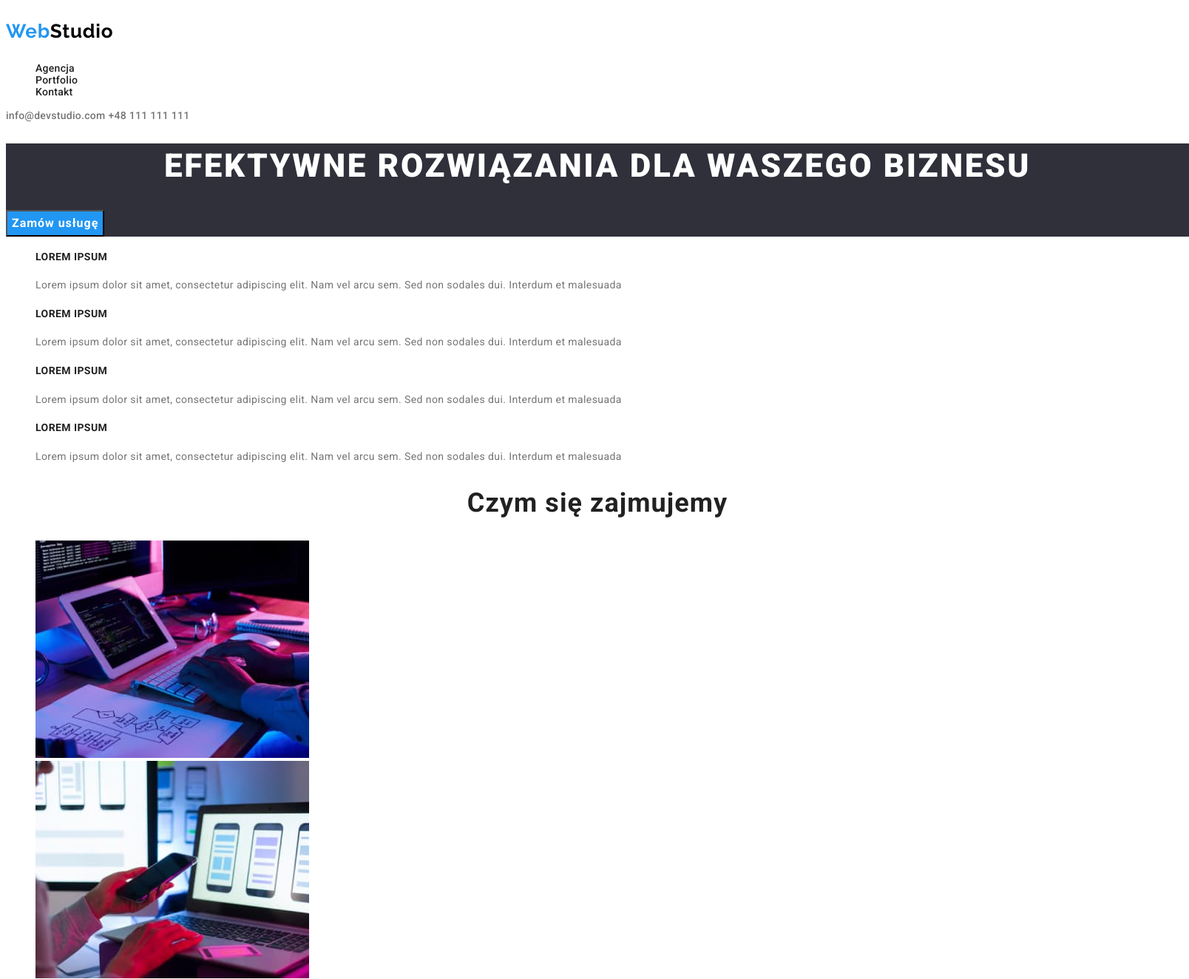
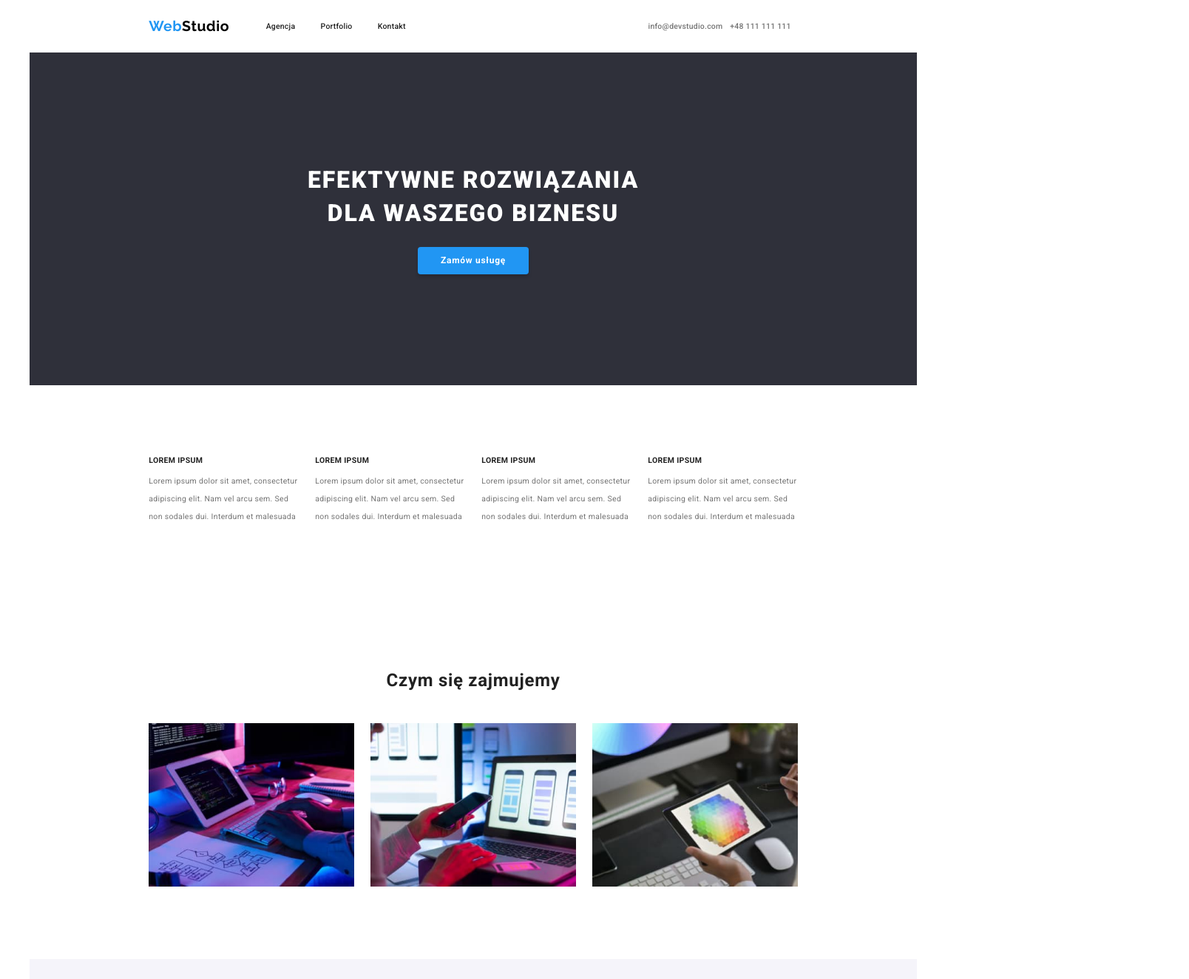
Before and after one commit to adrianastulich/goit-markup-hw-03, a plain HTML site: page index.html in a window 1280 px wide. Shown: the top 1324 px of the page at 74% size, 1608 px wide, since content can reach past the window. Drawn offline with nearby package versions, Linux system fonts and the light colour scheme.

Commit message:
update flex in CSS

```diff
--- a/css/styles.css
+++ b/css/styles.css
@@ -14,10 +14,30 @@ body {
   font-family: "Roboto", sans-serif;
   background-color: var(--brand-color);
   color: var(--brand-text-color);
-  width: 1600px;
+}
+ul,
+li,
+a,
+nav,
+h1,
+h2 {
+  padding: 0;
+  margin: 0;
+}
+
+.container {
+  width: 1200px;
+  margin: 0 auto;
+  display: flex;
+  flex-direction: column;
 }
 
 .header-part {
+  display: flex;
+  justify-content: space-between;
+  align-items: center;
+  padding-left: 13.44%;
+  padding-right: 14.19%;
   border-bottom: 1px var(--border-color);
 }
 
@@ -26,19 +46,42 @@ body {
   font-family: "Raleway", sans-serif;
   text-decoration: none;
   font-weight: 700;
-  font-size: 26px;
+  font-size: 19.5px;
   line-height: 2rem;
   letter-spacing: 0.03em;
+  margin-right: 5.69%;
+  width: auto;
 }
 .dark-text {
   color: var(--logo-color);
 }
+nav {
+  width: 190.5px;
+  display: flex;
+}
 .headermenu {
+  display: flex;
+  justify-content: flex-start;
+  flex-grow: 2;
+  padding: 0;
+  margin: 0;
+  gap: 18%;
+  width: 100%;
   list-style-type: none;
   font-weight: 500;
-  font-size: 14px;
+  font-size: 10.5px;
   line-height: 1rem;
   letter-spacing: 0.02em;
+}
+.header-contacts-bar {
+  display: flex;
+  justify-content: flex-end;
+  padding: 0;
+  gap: 3.12%;
+  flex-grow: 1;
+  width: auto;
+  margin-left: 23.31%;
+  margin-right: 0;
 }
 .headermenu-item {
   text-decoration: none;
@@ -54,7 +97,7 @@ body {
 }
 .header-contacts {
   font-weight: 500;
-  font-size: 14px;
+  font-size: 10.5px;
   line-height: 1rem;
   letter-spacing: 0.02em;
   color: var(--text-color);
@@ -71,59 +114,92 @@ body {
 /* end of header */
 .main-div {
   background-color: var(--main-background-color);
+  height: 450px;
+  display: flex;
+  justify-content: center;
+  align-items: center;
+  flex-direction: column;
 }
 .main-title {
   color: var(--brand-color);
   font-weight: 900;
-  font-size: 44px;
-  line-height: 3.75rem;
+  line-height: 2.813rem;
   text-align: center;
   letter-spacing: 0.06em;
   text-transform: uppercase;
+  margin: 0;
+  margin-bottom: 22.5px;
+  flex-wrap: wrap;
+  width: 43.5%;
 }
 
 .maindiv-button {
   font-family: inherit;
   background: var(--active-color);
   font-weight: 700;
-  font-size: 16px;
+  font-size: 12px;
   line-height: 1.875rem;
   letter-spacing: 0.06em;
   text-align: center;
   color: var(--brand-color);
   cursor: pointer;
+  width: 12.5%;
+  height: 37.5px;
+  border-radius: 4px;
+  box-shadow: 0px 4px 4px rgba(0, 0, 0, 0.15);
+  border: none;
 }
-
+.section {
+  padding-top: 94px;
+  padding-bottom: 94px;
+  margin: 0;
+}
 .descriptionlist {
   list-style-type: none;
+  display: flex;
+  justify-content: center;
+  gap: 22.5px;
+  margin: 0;
 }
 .descriptionlist-title {
   font-weight: 700;
-  font-size: 14px;
+  font-size: 10.5px;
   line-height: 1rem;
   letter-spacing: 0.03em;
   text-transform: uppercase;
+  margin: 0;
+  margin-bottom: 7.5px;
 }
 .descriptionlist-item {
-  font-size: 14px;
+  font-size: 10.5px;
   line-height: 1.5rem;
   letter-spacing: 0.03em;
   color: var(--text-color);
+  max-width: 202.5px;
+  margin: 0;
 }
 
 .subtitle {
   font-weight: 700;
-  font-size: 36px;
   line-height: 2.625rem;
   text-align: center;
   letter-spacing: 0.03em;
+  margin-bottom: 37.5px;
 }
 
 .whatwedo-list {
   list-style-type: none;
+  display: flex;
+  justify-content: center;
+  align-items: center;
+  gap: 22.5px;
 }
 .ourteam {
   background: var(--subsection-background-color);
+}
+.ourteam-card {
+  display: flex;
+  /* flex-direction: column; */
 }
 .ourteam-list {
   list-style-type: none;
--- a/index.html
+++ b/index.html
@@ -11,9 +11,13 @@
       href="https://fonts.googleapis.com/css2?family=Raleway:wght@700&family=Roboto:wght@400;500;700;900&display=swap"
       rel="stylesheet"
     />
+    <link
+      rel="stylesheet"
+      href="https://cdnjs.cloudflare.com/ajax/libs/modern-normalize/1.0.0/modern-normalize.min.css"
+    />
     <link rel="stylesheet" href="./css/styles.css" />
   </head>
-  <body>
+  <body class="container">
     <header class="header-part">
       <a class="header-logo" href="index.html"
         ><p>Web<span class="dark-text">Studio</span></p></a
@@ -27,10 +31,12 @@
           <li><a href="/" class="headermenu-item">Kontakt</a></li>
         </ul>
       </nav>
-      <a href="mailto:info@devstudio.com" class="header-contacts"
-        >info@devstudio.com</a
-      >
-      <a href="tel:+48111111111" class="header-contacts">+48 111 111 111</a>
+      <div class="header-contacts-bar">
+        <a href="mailto:info@devstudio.com" class="header-contacts"
+          >info@devstudio.com</a
+        >
+        <a href="tel:+48111111111" class="header-contacts">+48 111 111 111</a>
+      </div>
     </header>
     <!-- takie samo dla obywdu stron -->
     <main>
@@ -38,7 +44,7 @@
         <h1 class="main-title">EFEKTYWNE ROZWIĄZANIA DLA WASZEGO BIZNESU</h1>
         <button type="button" class="maindiv-button">Zamów usługę</button>
       </div>
-      <div class="description">
+      <div class="section">
         <ul class="descriptionlist">
           <li>
             <h4 class="descriptionlist-title">LOREM IPSUM</h4>
@@ -70,40 +76,40 @@
           </li>
         </ul>
       </div>
-      <div class="whatwedo">
+      <div class="section">
         <h2 class="subtitle">Czym się zajmujemy</h2>
         <ul class="whatwedo-list">
           <li>
             <img
               src="./images/whatwedo1.jpg"
               alt="pisanie kodu na podstawie projektu zapisanego na kartce"
-              width="370"
-              height="294"
+              width="277.5"
+              height="220.5"
             />
           </li>
           <li>
             <img
               src="./images/whatwedo2.jpg"
               alt="wybieranie odpowiedniego układu strony na smartphone"
-              width="370"
-              height="294"
+              width="277.5"
+              height="220.5"
             />
           </li>
           <li>
             <img
               src="./images/whatwedo3.jpg"
               alt="wybieranie odpowiedniego koloru z palety barw na tablecie"
-              width="370"
-              height="294"
+              width="277.5"
+              height="220.5"
             />
           </li>
         </ul>
       </div>
-      <div class="ourteam">
+      <div class="ourteam section">
         <h2 class="subtitle">Nasz zespół</h2>
         <ul class="ourteam-list">
           <li>
-            <figure>
+            <figure class="ourteam-card">
               <img
                 src="./images/ourteam1.jpg"
                 alt="Product Designer"
```
Also changed, not shown: portfolio.html (+11 -5 lines).
